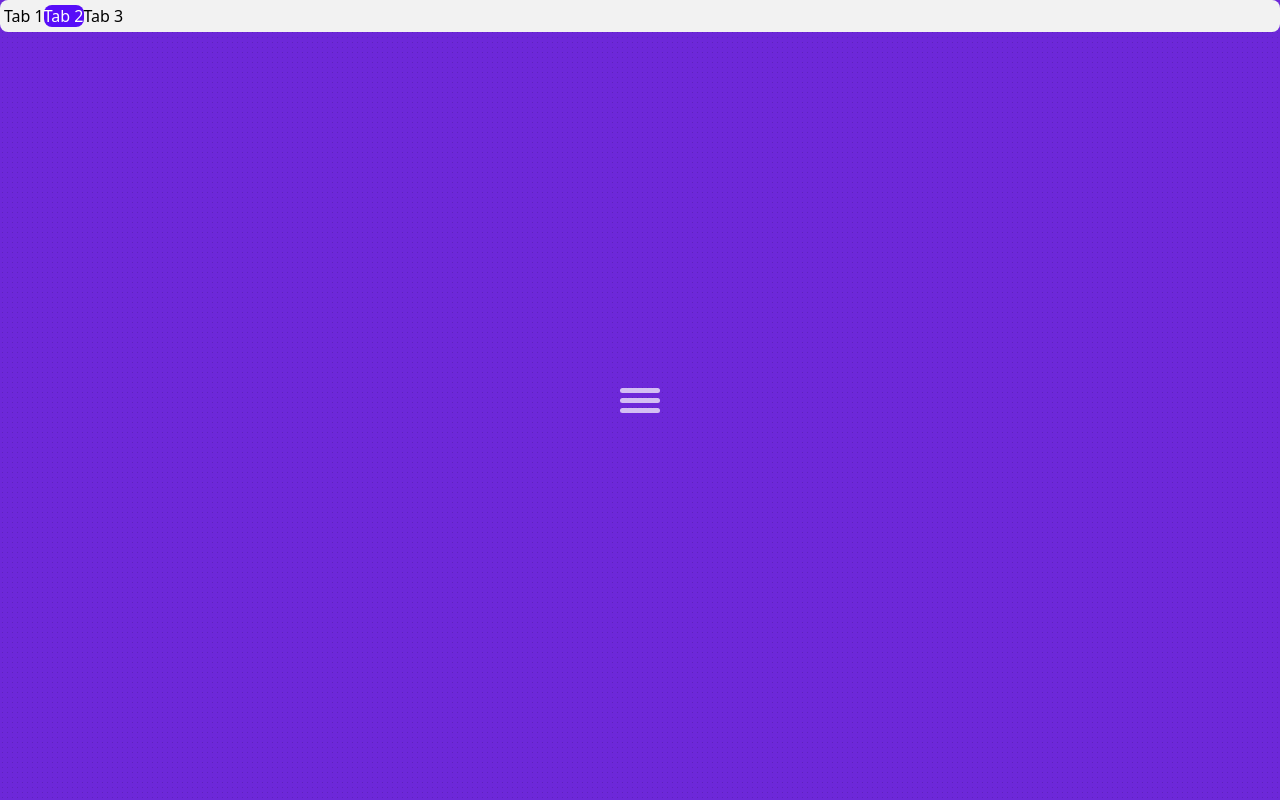
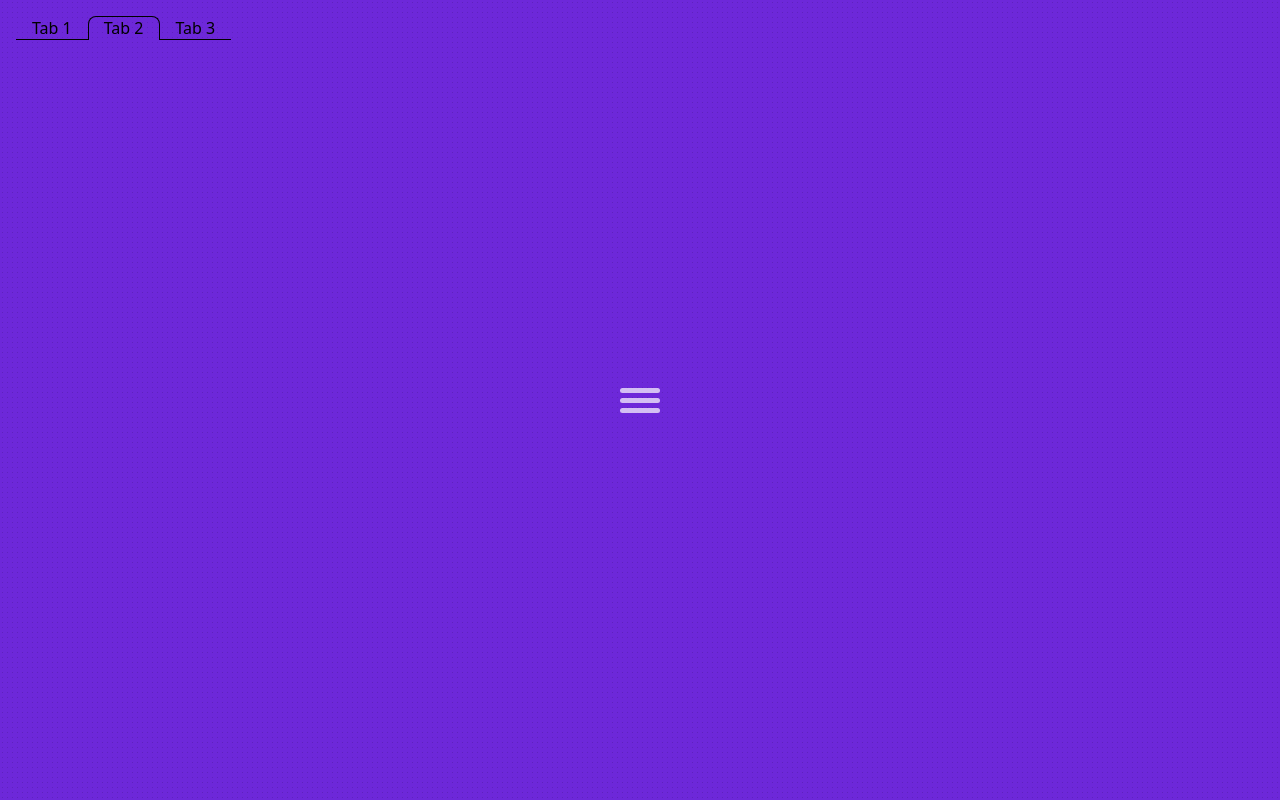
Before and after one commit to maxzz/ui-pie-menu, a React (Vite) app: page / in a window 1280 px wide. Built offline with nearby package versions, Linux system fonts and the light colour scheme.

Commit message:
WIP. tabs. add activity

```diff
--- a/src/App.tsx
+++ b/src/App.tsx
@@ -31,6 +31,23 @@ function PieMenu() {
     );
 }
 
+function TabsTest() {
+    function onSelect(event: React.MouseEvent<HTMLAnchorElement>) {
+        event.preventDefault();
+        event.currentTarget.parentElement?.querySelectorAll('a').forEach((elm) => elm.classList.remove('tab-active'));
+        event.currentTarget.classList.add('tab-active');
+    }
+    return (
+        <div className="p-4">
+            <div className="tabs">
+                <a className="tab-lifted" onClick={onSelect}>Tab 1</a>
+                <a className="tab-lifted tab-active" onClick={onSelect}>Tab 2</a>
+                <a className="tab-lifted" onClick={onSelect}>Tab 3</a>
+            </div>
+        </div>
+    );
+}
+
 const styleDots: CSSProperties = { //https://daisyui.com/components/tab
     backgroundImage: 'radial-gradient(#0002 0.5px, #0000 0.5px)',
     backgroundSize: '5px 5px',
@@ -40,13 +57,7 @@ export function App() {
     return (
         <div className="h-screen bg-violet-700" style={styleDots}>
             <div className="relative h-full grid grid-rows-2">
-                <div className="">
-                    <div className="tabs tabs-boxed">
-                        <a className="tab">Tab 1</a>
-                        <a className="tab tab-active">Tab 2</a>
-                        <a className="tab">Tab 3</a>
-                    </div>
-                </div>
+                <TabsTest />
                 <PieMenu />
             </div>
         </div>
```
